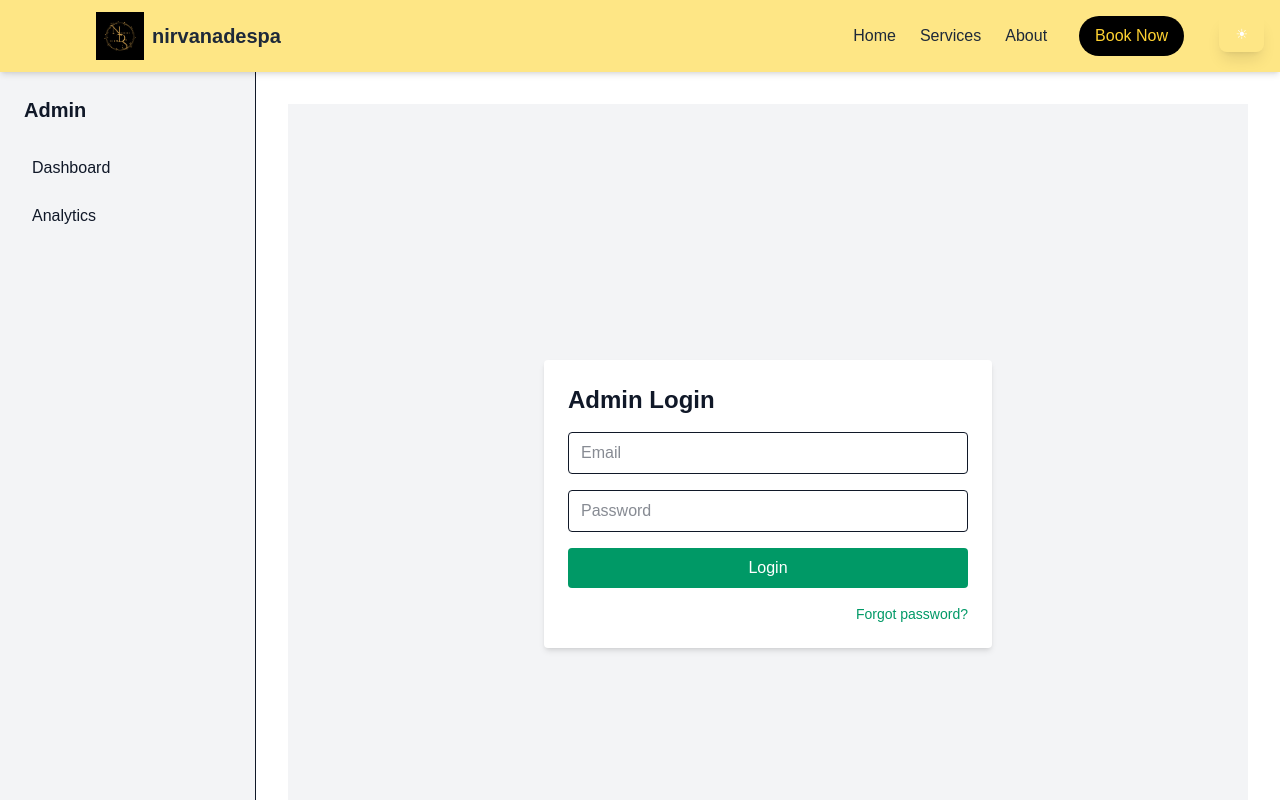
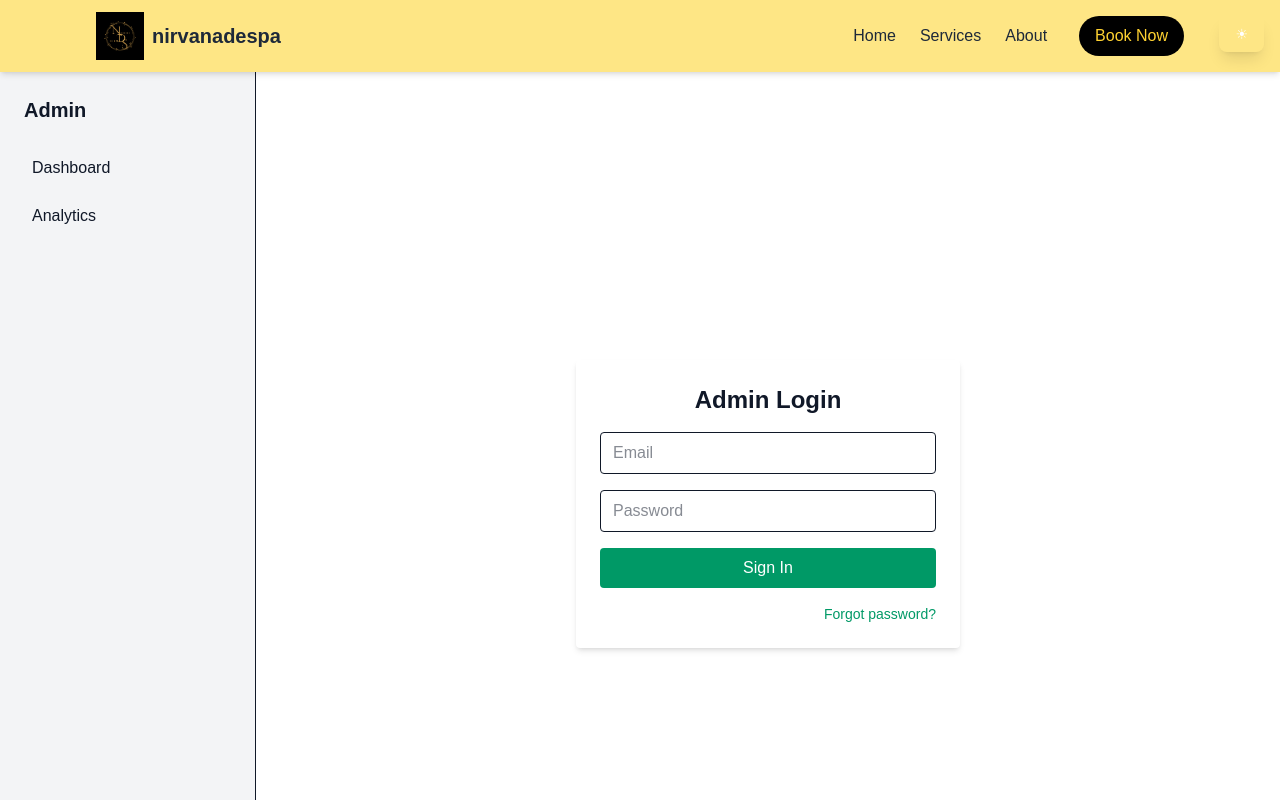
Before and after one commit to abdulquadirL/myspa, a Next.js app: page /admin/login in a window 1280 px wide. Shown: the top 800 px of the page. Built offline with nearby package versions, Linux system fonts and the light colour scheme; no server answers; sample sign-in values are in the browser's storage.

Commit message:
update admin

```diff
--- /dev/null
+++ b/app/admin/login/layou.tsx
@@ -0,0 +1,10 @@
+// File: app/admin/login/layout.tsx
+export default function LoginLayout({ children }: { children: React.ReactNode }) {
+  return (
+    <html lang="en">
+      <body className="bg-gray-100 dark:bg-black text-gray-900 dark:text-white">
+        {children}
+      </body>
+    </html>
+  )
+}
--- a/app/admin/login/page.tsx
+++ b/app/admin/login/page.tsx
@@ -1,7 +1,8 @@
 'use client'
+
 import { useState } from 'react'
 import { signIn } from 'next-auth/react'
-import { useRouter } from 'next/navigation'
+import { useRouter, useSearchParams } from 'next/navigation'
 import { motion } from 'framer-motion'
 
 export default function LoginPage() {
@@ -9,40 +10,61 @@ export default function LoginPage() {
   const [password, setPassword] = useState('')
   const [error, setError] = useState('')
   const router = useRouter()
+  const searchParams = useSearchParams()
+  const callbackUrl = searchParams.get('callbackUrl') || '/admin/dashboard'
 
   const handleLogin = async (e: React.FormEvent) => {
     e.preventDefault()
-    const res = await signIn('credentials', { redirect: false, email, password })
-    if (res?.ok) router.push('/admin/dashboard')
-    else setError('Invalid login credentials')
+    const res = await signIn('credentials', {
+      redirect: false,
+      email,
+      password,
+    })
+
+    if (res?.ok) {
+      router.push(callbackUrl)
+    } else {
+      setError('Invalid email or password')
+    }
   }
 
   return (
-    <motion.div className="min-h-screen flex items-center justify-center bg-gray-100 dark:bg-gray-900 px-4" initial={{ opacity: 0 }} animate={{ opacity: 1 }}>
-      <form onSubmit={handleLogin} className="bg-white dark:bg-black p-6 rounded shadow-md w-full max-w-md space-y-4">
-        <h2 className="text-2xl font-bold mb-4">Admin Login</h2>
+    <motion.div
+      className="min-h-screen flex items-center justify-center p-4"
+      initial={{ opacity: 0 }}
+      animate={{ opacity: 1 }}
+    >
+      <form
+        onSubmit={handleLogin}
+        className="bg-white dark:bg-gray-900 p-6 rounded shadow-md w-full max-w-sm space-y-4"
+      >
+        <h1 className="text-2xl font-bold text-center">Admin Login</h1>
         {error && <p className="text-red-500 text-sm">{error}</p>}
         <input
           type="email"
           placeholder="Email"
-          className="w-full border px-3 py-2 rounded"
           value={email}
           onChange={e => setEmail(e.target.value)}
+          className="w-full border px-3 py-2 rounded"
+          required
         />
         <input
           type="password"
           placeholder="Password"
-          className="w-full border px-3 py-2 rounded"
           value={password}
           onChange={e => setPassword(e.target.value)}
+          className="w-full border px-3 py-2 rounded"
+          required
         />
         <button
           type="submit"
           className="w-full bg-emerald-600 text-white py-2 rounded hover:bg-emerald-700 transition"
         >
-          Login
+          Sign In
         </button>
-        <p className="text-right text-sm text-emerald-600 hover:underline cursor-pointer">Forgot password?</p>
+        <p className="text-sm text-right text-emerald-600 hover:underline cursor-pointer">
+          Forgot password?
+        </p>
       </form>
     </motion.div>
   )
```
